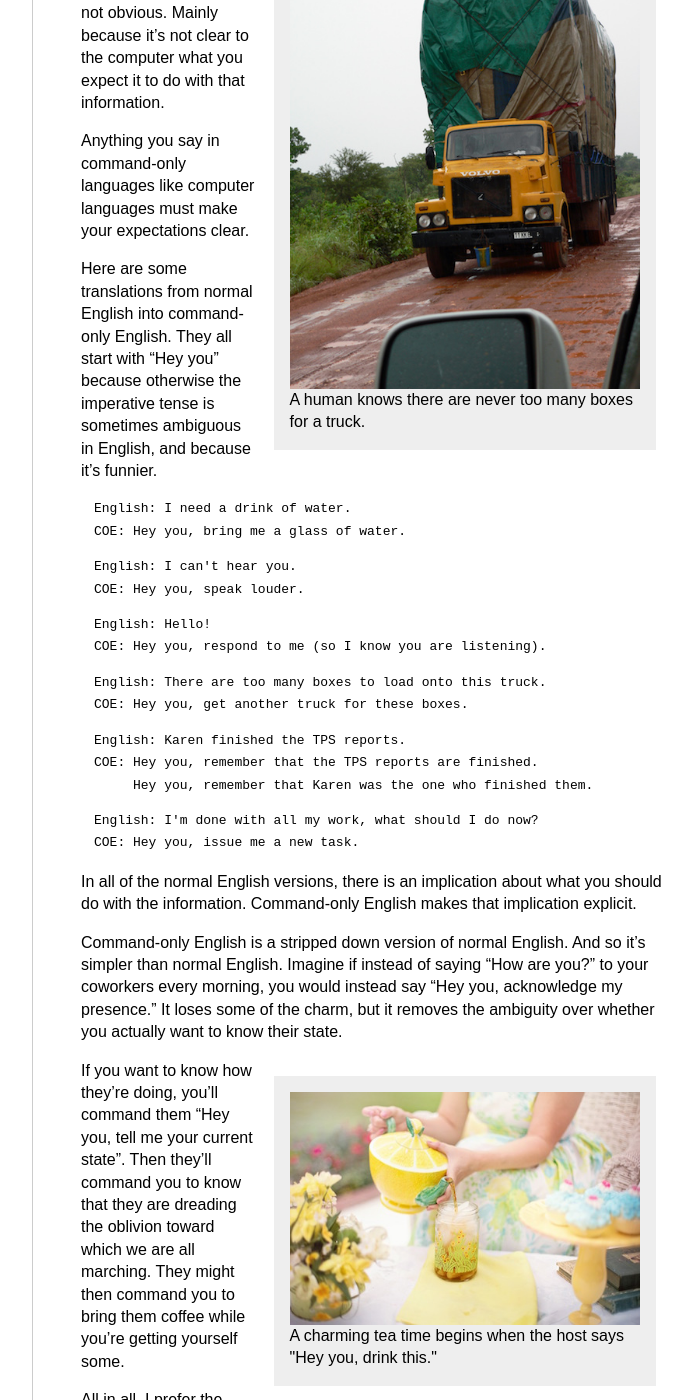
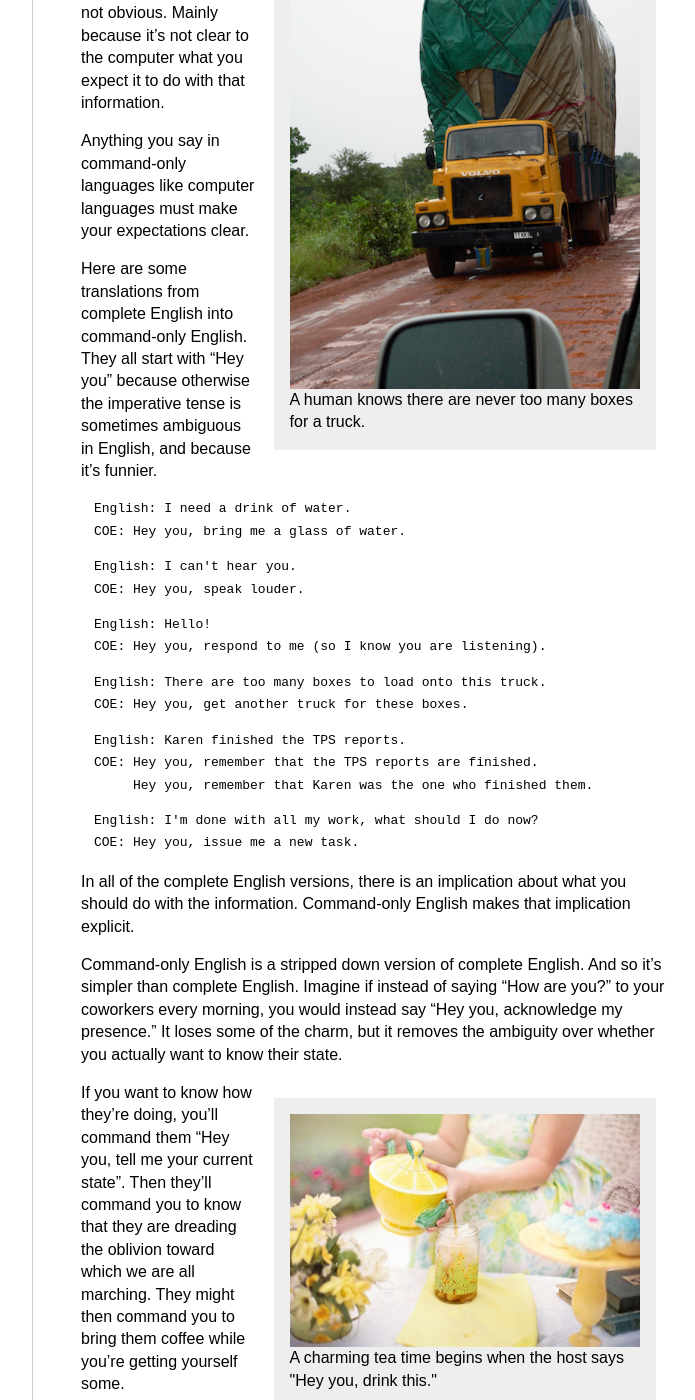
Before and after one commit to dankuck/dankuck.github.io, a Jekyll site: the page built from _posts/2017-03-31-command-only-language.md, in a window 1280 px wide and 1400 px high, scrolled down 816 px. Shown: the whole window, without its empty margins (208-903 px from the left). Built offline with Jekyll 4.4.1, drawn with Linux system fonts in a browser that asks for light colours; some of the changed text lies outside the part shown.

````diff
--- a/_posts/2017-03-31-command-only-language.md
+++ b/_posts/2017-03-31-command-only-language.md
@@ -22,7 +22,7 @@
 
 Anything you say in command-only languages like computer languages must make your expectations clear.
 
-Here are some translations from normal English into command-only English. They all start with "Hey you" because otherwise the imperative tense is sometimes ambiguous in English, and because it's funnier.
+Here are some translations from complete English into command-only English. They all start with "Hey you" because otherwise the imperative tense is sometimes ambiguous in English, and because it's funnier.
 
 ```
 English: I need a drink of water.
@@ -55,9 +55,9 @@
 COE: Hey you, issue me a new task.
 ```
 
-In all of the normal English versions, there is an implication about what you should do with the information. Command-only English makes that implication explicit.
+In all of the complete English versions, there is an implication about what you should do with the information. Command-only English makes that implication explicit.
 
-Command-only English is a stripped down version of normal English. And so it's simpler than normal English. Imagine if instead of saying "How are you?" to your coworkers every morning, you would instead say "Hey you, acknowledge my presence." It loses some of the charm, but it removes the ambiguity over whether you actually want to know their state.
+Command-only English is a stripped down version of complete English. And so it's simpler than complete English. Imagine if instead of saying "How are you?" to your coworkers every morning, you would instead say "Hey you, acknowledge my presence." It loses some of the charm, but it removes the ambiguity over whether you actually want to know their state.
 
 <div class="illustration">
     <img src="/assets/tea-556777_960_720.jpg" />
@@ -66,4 +66,4 @@
 
 If you want to know how they're doing, you'll command them "Hey you, tell me your current state". Then they'll command you to know that they are dreading the oblivion toward which we are all marching. They might then command you to bring them coffee while you're getting yourself some.
 
-All in all, I prefer the charm of normal English. But for practical matters, like computers, it's nice to have a simplified alternative.
+All in all, I prefer the charm of complete English. But for practical matters, like computers, it's nice to have a simplified alternative.
````
Also changed, not shown: other parts of _posts/2017-03-31-command-only-language.md (+1 -1 lines).
